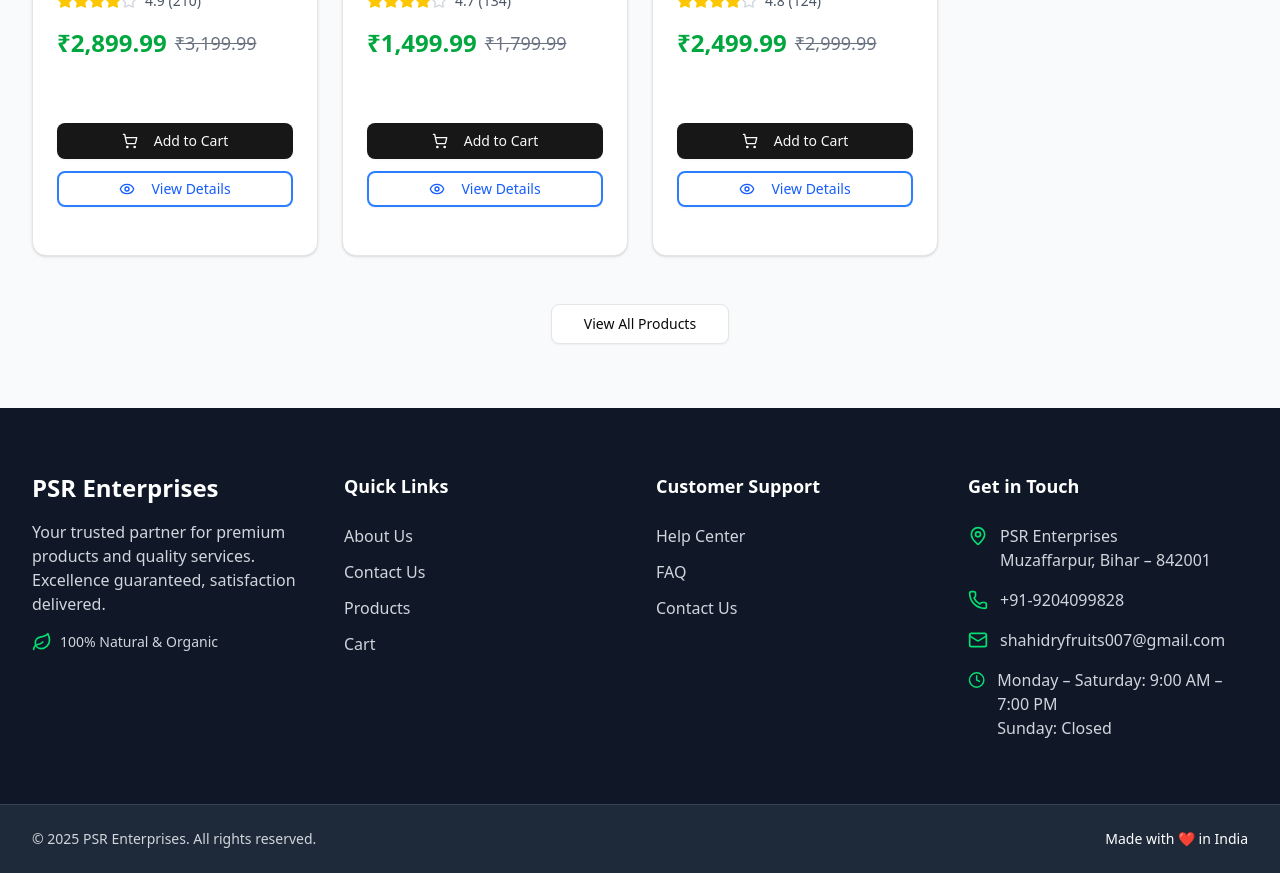
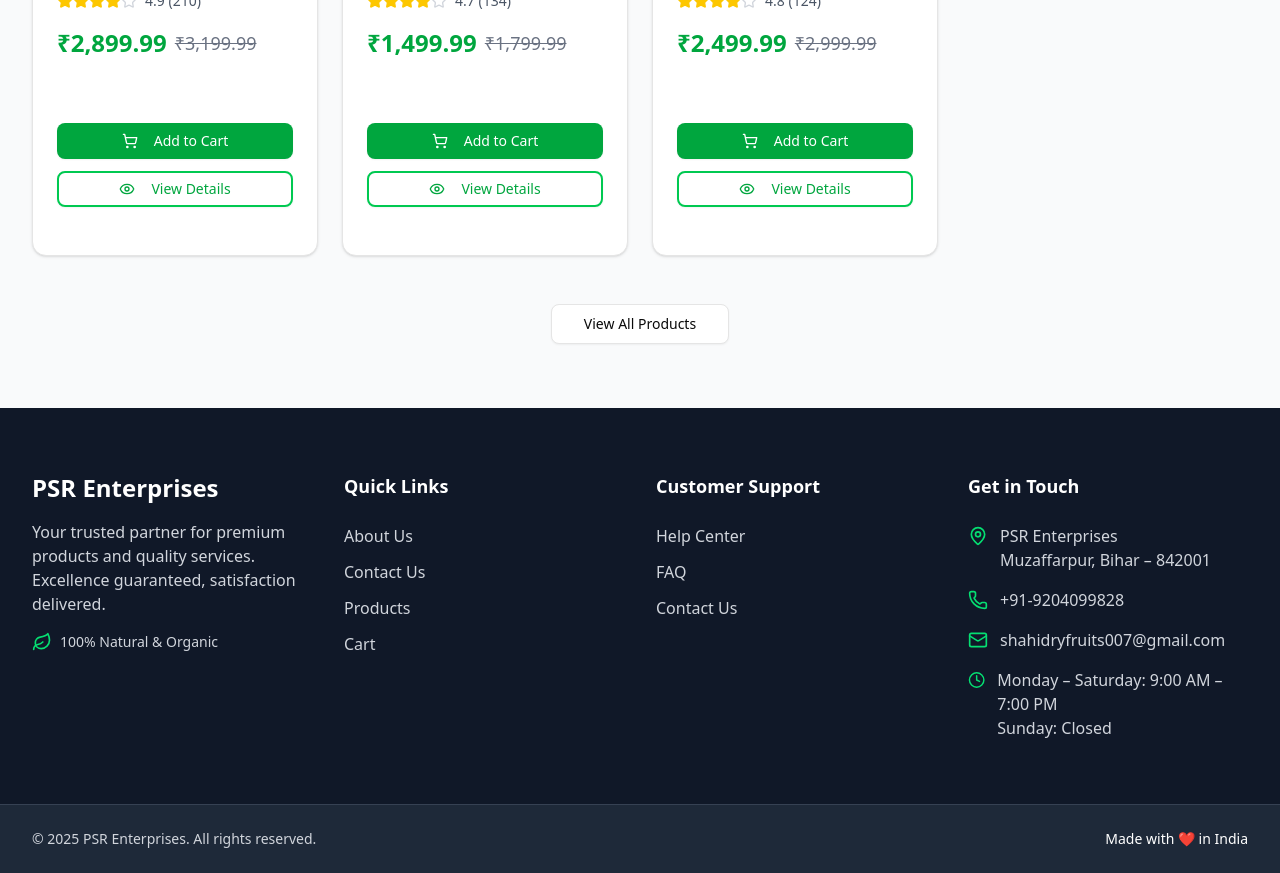
Before and after one commit to Stackcart1905/PSR-Enterprises, a React (Vite) app in the folder Frontend/: page / in a window 1280 px wide. Shown: the part 1360-2233 px from the top of the page. Built offline with nearby package versions, Linux system fonts and the light colour scheme.

Commit message:
edit functionalities

```diff
--- a/Frontend/src/components/DryFruitsSlider.jsx
+++ b/Frontend/src/components/DryFruitsSlider.jsx
@@ -143,11 +143,7 @@
                 <div className="w-full space-y-3">
                   {getItemQuantityInCart(fruit.id) === 0 ? (
                     <Button
-                      className={`w-full transition-colors ${
-                        addedItems.has(fruit.id)
-                          ? 'bg-green-600 hover:bg-green-700'
-                          : 'group-hover:bg-green-700'
-                      }`}
+                      className={`w-full bg-green-600 hover:bg-green-700 text-white transition-colors`}
                       onClick={() => handleAddToCart(fruit)}
                     >
                       <ShoppingCart className="w-4 h-4 mr-2" />
@@ -183,14 +179,16 @@
                   )}
 
                   {/* View Details Button */}
+{/* View Details Button */}
 <Button
   variant="outline"
-                    onClick={() => navigate(`/product/${fruit.id}`)}
-                    className="w-full border-2 border-blue-500 text-blue-600 hover:bg-blue-50 hover:border-blue-700 font-medium py-2"
+  onClick={() => navigate(`/product/${product.id}`)}
+  className="w-full border-2 border-green-500 text-green-600 hover:bg-green-50 hover:border-green-700 font-medium py-2"
 >
   <Eye className="w-4 h-4 mr-2" />
   View Details
 </Button>
+
                 </div>
               </CardFooter>
             </Card>
```
Lines whose indentation alone changed are shown as unchanged.
